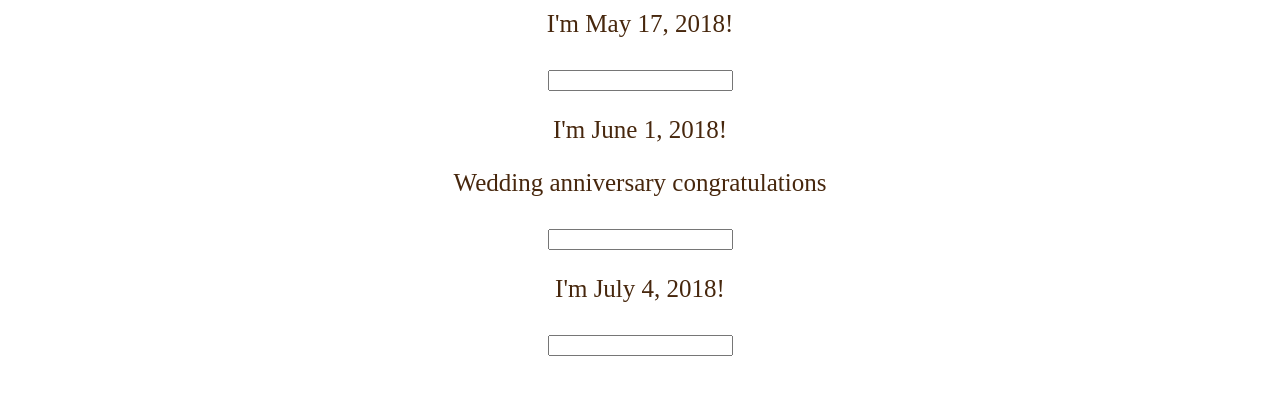
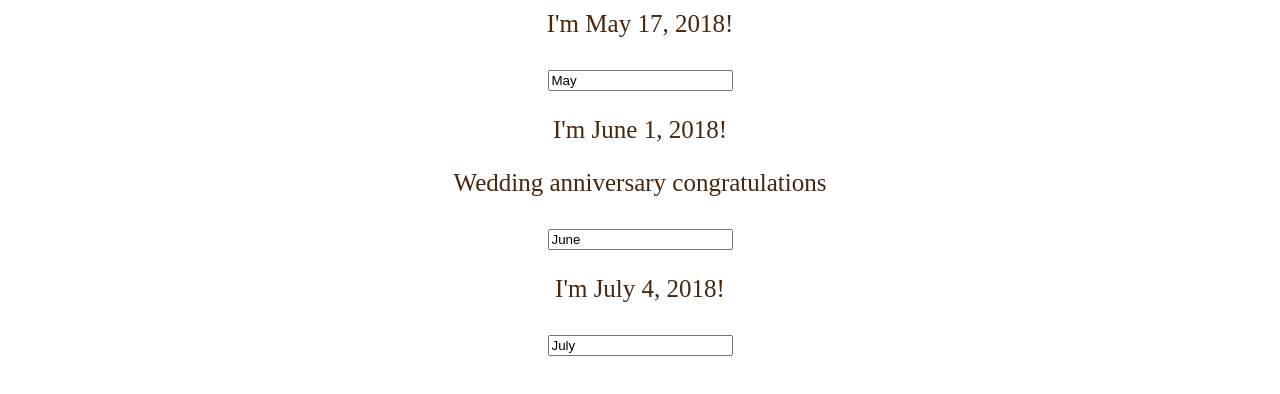
Before and after one commit to Loratadin/react-weekend-app, a React (Create React App) app: page / in a window 1280 px wide. Shown: the part 364-758 px from the top of the page. Built offline with nearby package versions, Linux system fonts and the light colour scheme; a web font is replaced by a local one.

Commit message:
Create Day.css file

```diff
--- a/src/Day/Day.js
+++ b/src/Day/Day.js
@@ -5,7 +5,7 @@
  <div>
   <p onClick={props.click}>I'm {props.month} {props.day}, 2018!</p>
   <p>{props.children}</p>
-  <input type="text" onChange={props.changed}/>
+  <input type="text" onChange={props.changed} value={props.month}/>
  </div>
 )
 }
```
Also changed, not shown: src/Day/Day.css (added).
